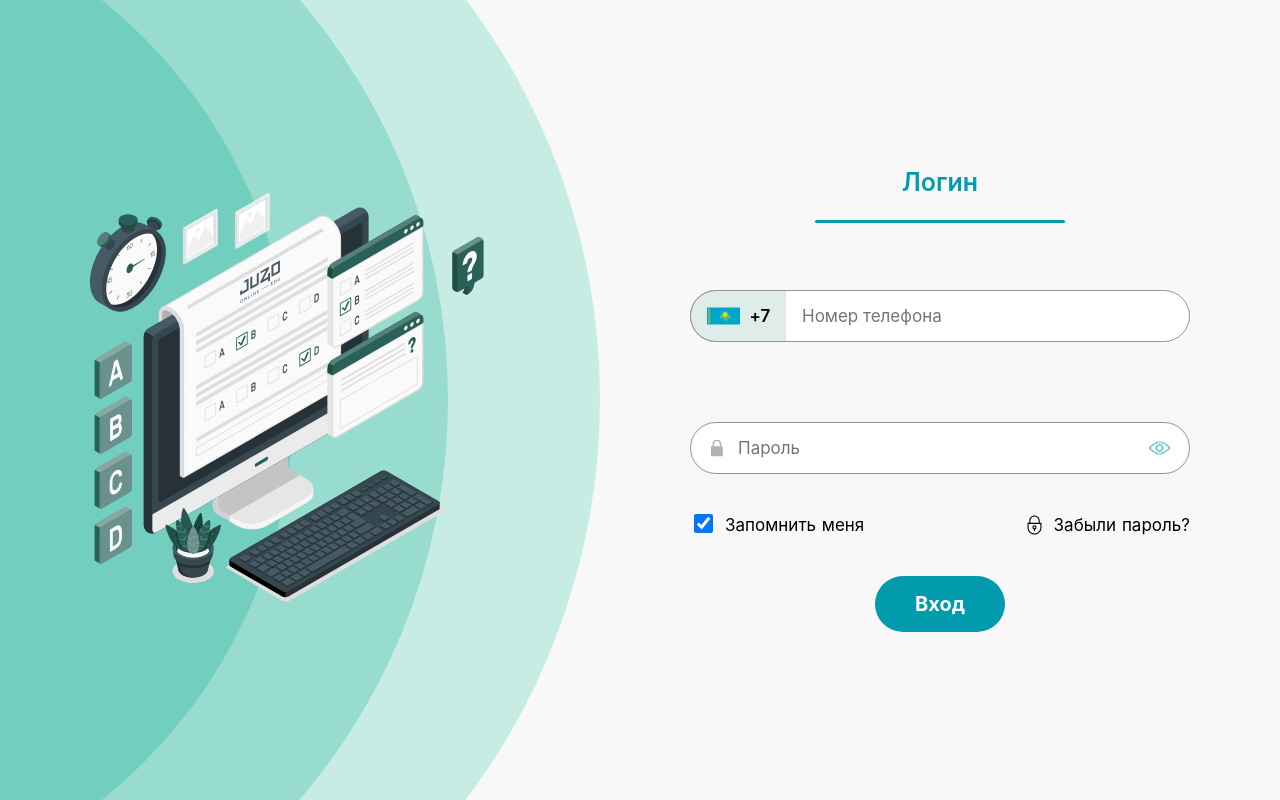
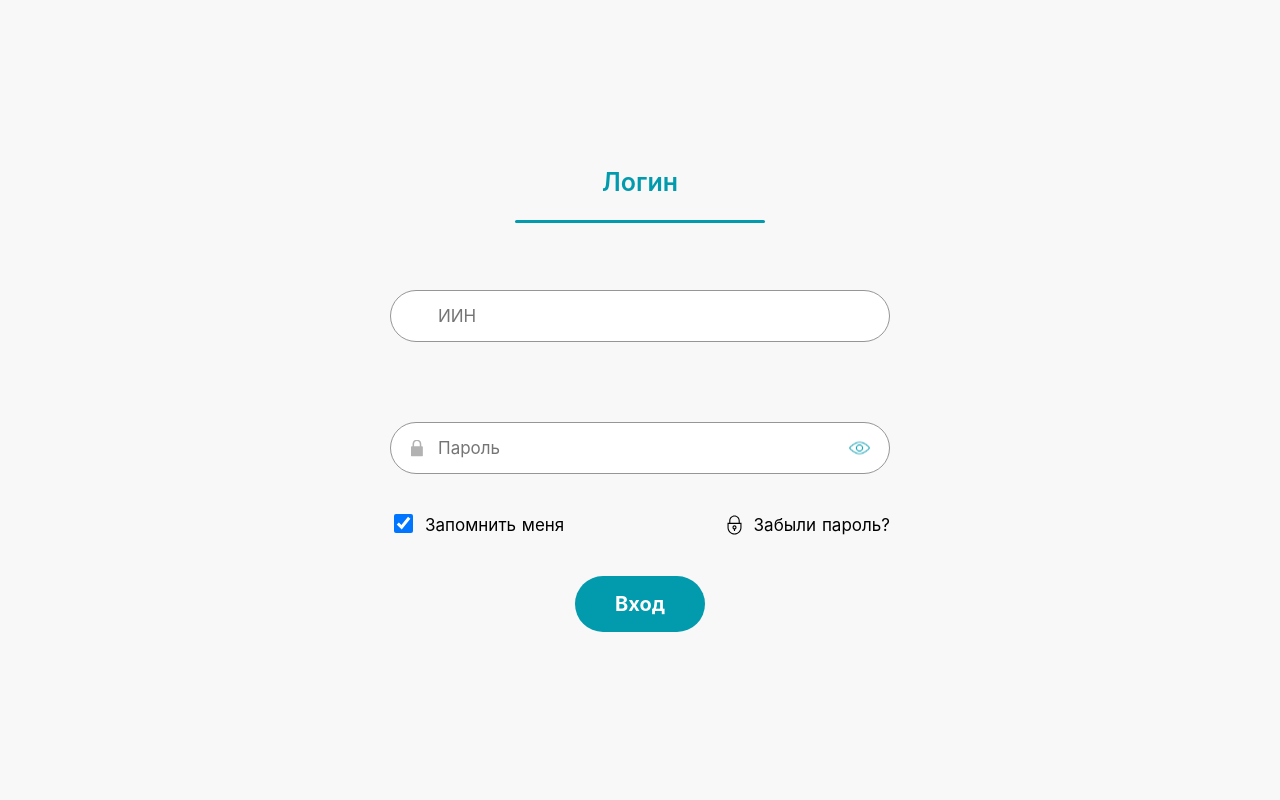
Before and after one commit to Bekarysalashybayev/TestEntAdmin, a Nuxt app: page /login in a window 1280 px wide. Built offline with nearby package versions, Linux system fonts and the light colour scheme.

Commit message:
ent admin

```diff
--- a/nuxt.config.js
+++ b/nuxt.config.js
@@ -1,7 +1,7 @@
 export default {
   server: {
     // host: '0',
-    port: 3000
+    port: 3001
   },
   head: {
     title: 'admin',
--- a/pages/login/index.vue
+++ b/pages/login/index.vue
@@ -1,11 +1,5 @@
 <template>
   <div class="auth">
-    <div class="img">
-      <img src="../../assets/img/login-bg.svg" alt="">
-    </div>
-    <div class="img-mobile">
-      <img src="../../assets/img/Picture.svg" alt="">
-    </div>
     <div class="form-row">
       <div class="form">
         <div class="form-header">
@@ -15,12 +9,8 @@
         </div>
         <form @submit.prevent="checkForm" class="form-inner">
           <div class="row-group">
-            <div class="row-group row-group-phone">
-              <div class="form-phone">
-                <img src="../../assets/img/l-phone.svg" alt="phone" class="form-phone-icon">
-                <span>+7</span>
-              </div>
-              <input type="number" class="row-input" placeholder="Номер телефона" v-model.trim="form.phone" :class="{error: error && !form.phone}">
+            <div class="row-group">
+              <input type="number" class="row-input" placeholder="ИИН" v-model.trim="form.phone" :class="{error: error && !form.phone}">
             </div>
           </div>
           <div class="row-group">
```
